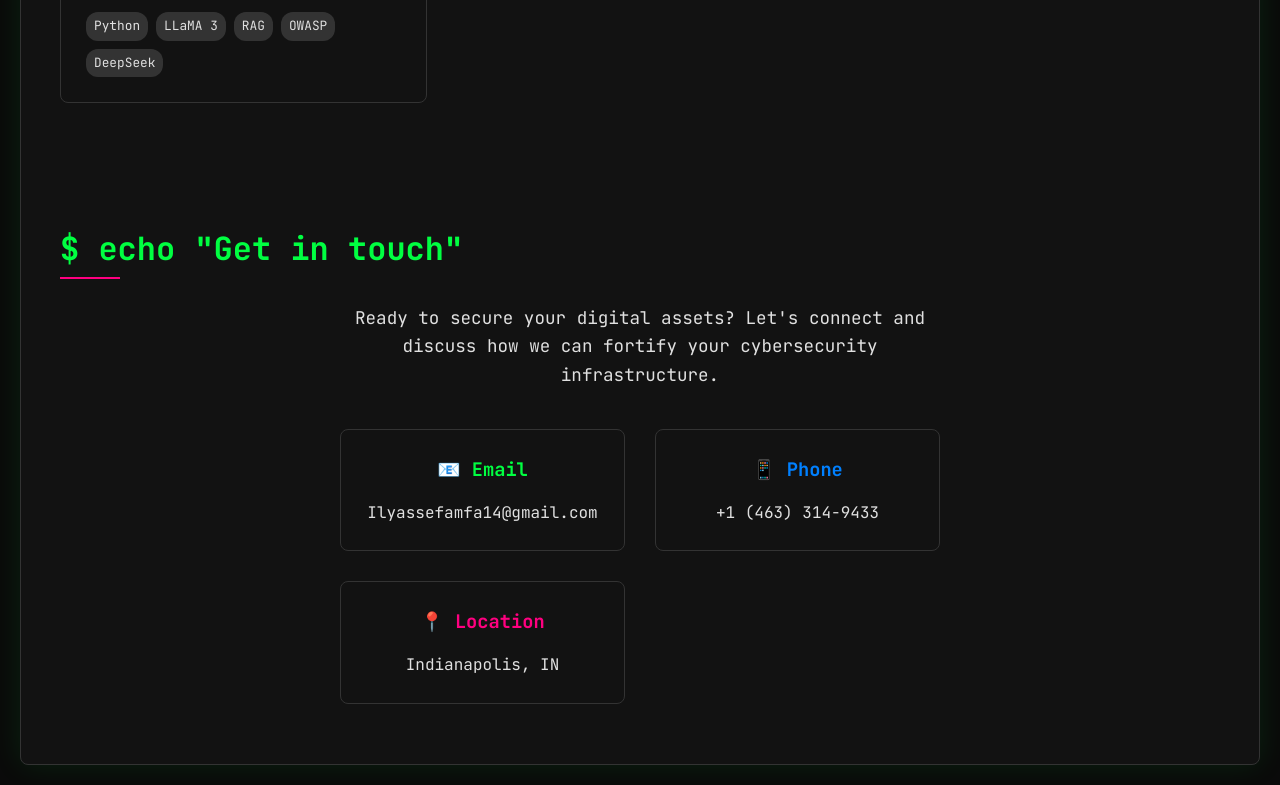
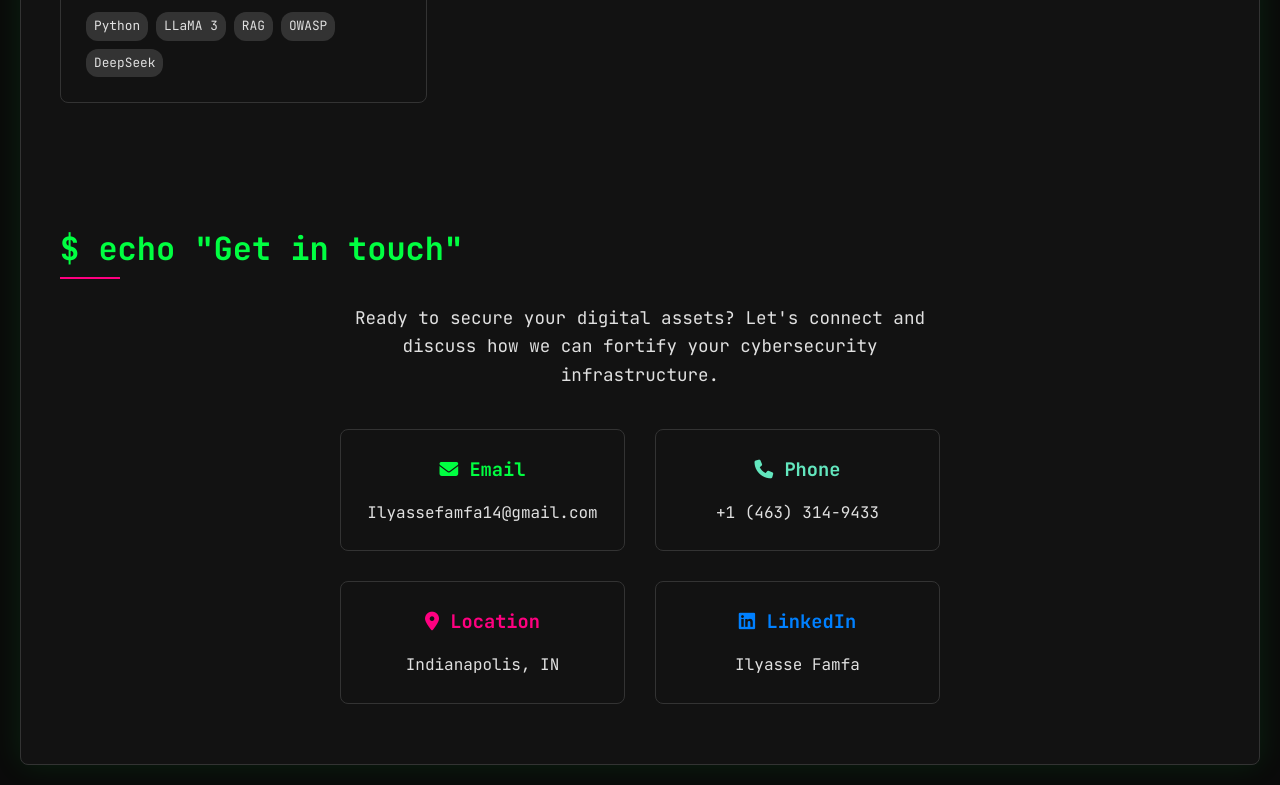
Before and after one commit to FamfaIlyasse/porfolio, a plain HTML site: page index.html in a window 1280 px wide. Shown: the part 3816-4601 px from the top of the page. Drawn offline with Linux system fonts and the light colour scheme.

Commit message:
Update index.html

```diff
--- a/index.html
+++ b/index.html
@@ -841,16 +841,20 @@
 
                 <div style="display: grid; grid-template-columns: repeat(auto-fit, minmax(250px, 1fr)); gap: 30px; margin-top: 40px;">
                     <div class="project-card" style="text-align: center;">
-                        <h3 style="color: var(--primary-color); margin-bottom: 15px;">📧 Email</h3>
+                        <h3 style="color: var(--primary-color); margin-bottom: 15px;"><i class="fa-solid fa-envelope"></i> Email</h3>
                         <p>Ilyassefamfa14@gmail.com</p>
                     </div>
                     <div class="project-card" style="text-align: center;">
-                        <h3 style="color: var(--secondary-color); margin-bottom: 15px;">📱 Phone</h3>
+                        <h3 style="color: #63E6BE; margin-bottom: 15px;"><i class="fa-solid fa-phone"></i> Phone</h3>
                         <p>+1 (463) 314-9433</p>
                     </div>
                     <div class="project-card" style="text-align: center;">
-                        <h3 style="color: var(--accent-color); margin-bottom: 15px;">📍 Location</h3>
+                        <h3 style="color: var(--accent-color); margin-bottom: 15px;"><i class="fa-solid fa-location-dot"></i> Location</h3>
                         <p>Indianapolis, IN</p>
+                    </div>
+                     <div class="project-card" style="text-align: center;">
+                        <h3 style="color: var(--secondary-color); margin-bottom: 15px;"><i class="fa-brands fa-linkedin"></i> LinkedIn</h3>
+                        <p>Ilyasse Famfa</p>
                     </div>
                 </div>
             </div>
```
